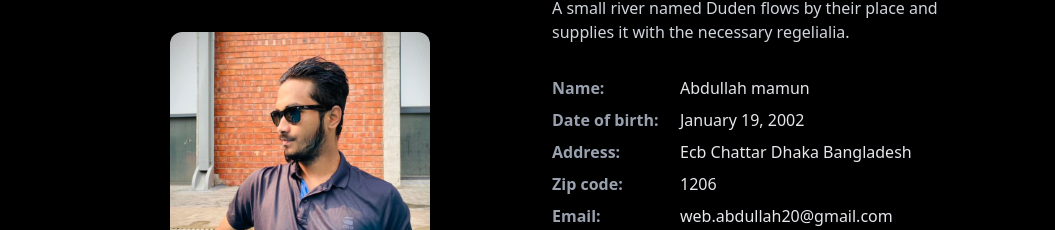
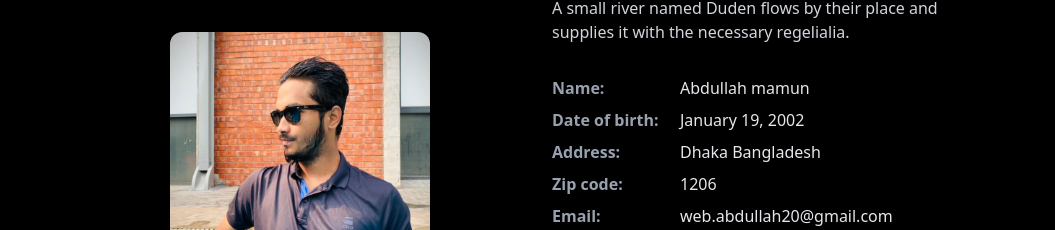
Before and after one commit to MD-ABDULLAH24/newPortfolio, a React (Vite) app: page / in a window 1280 px wide. Shown: the part 1039-1269 px from the top of the page, without its empty margins (112-1167 px from the left). Built offline with nearby package versions, Linux system fonts and the light colour scheme.

Commit message:
some change

```diff
--- a/src/Components/About.jsx
+++ b/src/Components/About.jsx
@@ -33,7 +33,7 @@ const About = () => {
             </div>
             <div className="flex mb-2">
               <span className="w-32 font-semibold text-gray-400">Address:</span>
-              <span className="text-gray-200">Ecb Chattar Dhaka Bangladesh</span>
+              <span className="text-gray-200">Dhaka Bangladesh</span>
             </div>
             <div className="flex mb-2">
               <span className="w-32 font-semibold text-gray-400">Zip code:</span>
```
